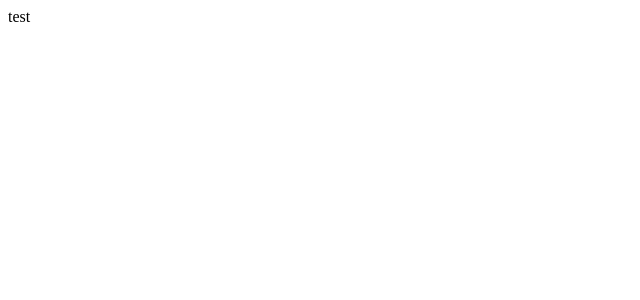
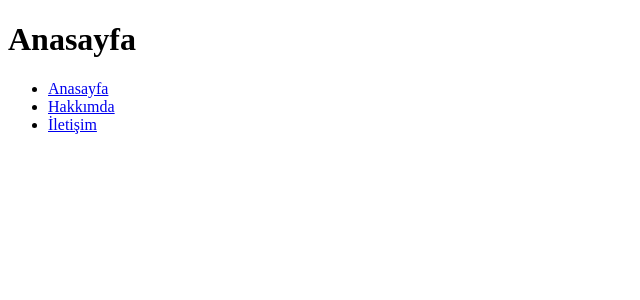
Before and after one commit to nostoc34/personal-web-site, a React (Create React App) app: page / in a window 1280 px wide. Shown: the top 300 px of the page, without its empty margins (0-640 px from the left). Built offline with nearby package versions, Linux system fonts and the light colour scheme.

Commit message:
router eklendi

```diff
--- a/package.json
+++ b/package.json
@@ -8,6 +8,7 @@
     "@testing-library/user-event": "^13.2.1",
     "react": "^18.2.0",
     "react-dom": "^18.2.0",
+    "react-router-dom": "^6.9.0",
     "react-scripts": "5.0.1",
     "web-vitals": "^2.1.0"
   },
--- a/src/App.js
+++ b/src/App.js
@@ -1,11 +1,18 @@
+import { Route, Routes } from "react-router-dom"
+import Home from "./pages/home/home";
+import About from "./pages/about/about";
+import Contact from "./pages/contact/contact";
 
 function App() {
-    return(
-        <>
-        test
-        </>
-    )
+  return (
+    <>
+      <Routes>
+            <Route path="/" element={<Home />}/>
+            <Route path="/hakkimda" element={<About/>}/>
+            <Route path="/iletisim" element={<Contact/>}/>
+      </Routes>
+    </>
+  );
 }
 
-
 export default App;
--- a/src/index.js
+++ b/src/index.js
@@ -1,10 +1,13 @@
-import React from 'react';
-import ReactDOM from 'react-dom/client';
-import App from './App';
+import React from "react";
+import ReactDOM from "react-dom/client";
+import { BrowserRouter } from "react-router-dom";
+import App from "./App";
 
-const root = ReactDOM.createRoot(document.getElementById('root'));
+const root = ReactDOM.createRoot(document.getElementById("root"));
 root.render(
   <React.StrictMode>
-    <App />
+    <BrowserRouter>
+      <App />
+    </BrowserRouter>
   </React.StrictMode>
 );
--- /dev/null
+++ b/src/pages/about/about.js
@@ -0,0 +1,12 @@
+import Navbar from "../home/navbar/navbar";
+
+function About() {
+    return (
+        <div>
+            <h1>Hakkımda</h1>
+            <Navbar />
+        </div>
+    )
+}
+
+export default About;
--- /dev/null
+++ b/src/pages/contact/contact.js
@@ -0,0 +1,12 @@
+import Navbar from "../home/navbar/navbar";
+
+function Contact() {
+    return (
+        <div>
+            <h1>İletişim</h1>
+            <Navbar />
+        </div>
+    )
+}
+
+export default Contact;
--- /dev/null
+++ b/src/pages/home/home.js
@@ -0,0 +1,12 @@
+import Navbar from "./navbar/navbar";
+
+function Home() {
+    return (
+        <div>
+            <h1>Anasayfa</h1>
+            <Navbar />
+        </div>
+    );
+}
+
+export default Home;
--- /dev/null
+++ b/src/pages/home/navbar/navbar.js
@@ -0,0 +1,22 @@
+import { Link } from "react-router-dom";
+function Navbar() {
+  return (
+    <div>
+      <nav>
+        <ul>
+          <li>
+            <Link to="/">Anasayfa</Link>
+          </li>
+          <li>
+            <Link to="/hakkimda">Hakkımda</Link>
+          </li>
+          <li>
+            <Link to="/iletisim">İletişim</Link>
+          </li>
+        </ul>
+      </nav>
+    </div>
+  );
+}
+
+export default Navbar;
```
Also changed, not shown: 1 other file (tests, documents, lock files or other folders).
